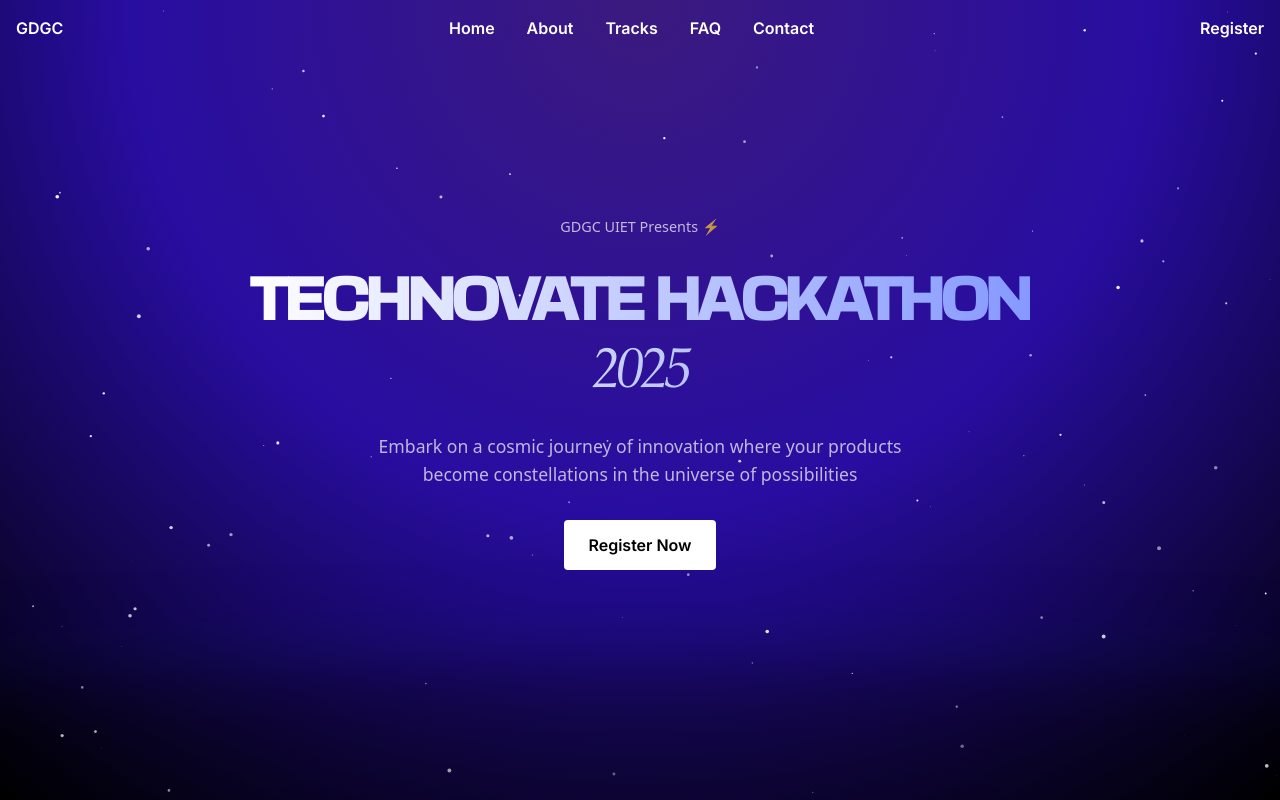
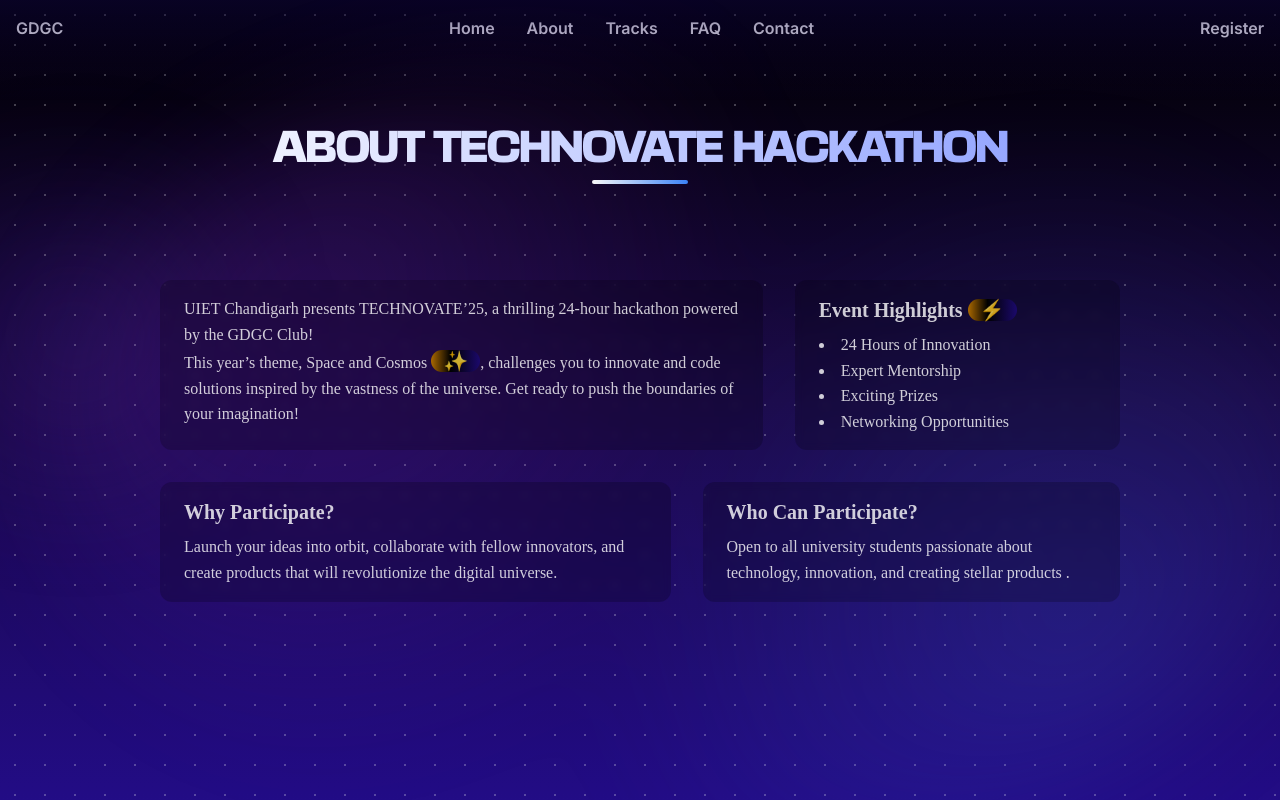
Before and after one commit to kapilovsky/technovate, a Vue app: page /about in a window 1280 px wide. Built offline with nearby package versions, Linux system fonts and the light colour scheme.

Commit message:
added vue router and about page

```diff
--- a/package.json
+++ b/package.json
@@ -10,7 +10,8 @@
     "preview": "vite preview"
   },
   "dependencies": {
-    "vue": "^3.5.13"
+    "vue": "^3.5.13",
+    "vue-router": "^4.5.0"
   },
   "devDependencies": {
     "@vitejs/plugin-vue": "^5.2.1",
--- a/src/App.vue
+++ b/src/App.vue
@@ -1,9 +1,23 @@
 <script setup>
-import LandingPage from "./LandingPage.vue";
+import { RouterView } from "vue-router";
 </script>
 
 <template>
-  <LandingPage />
+  <RouterView v-slot="{ Component }">
+    <Transition name="fade" mode="out-in">
+      <component :is="Component" />
+    </Transition>
+  </RouterView>
 </template>
 
-<style scoped></style>
+<style>
+.fade-enter-active,
+.fade-leave-active {
+  transition: opacity 0.3s ease;
+}
+
+.fade-enter-from,
+.fade-leave-to {
+  opacity: 0;
+}
+</style>
--- a/src/LandingPage.vue
+++ /dev/null
@@ -1,9 +0,0 @@
-<script setup>
-import HeroSection from "./components/HeroSection.vue";
-</script>
-
-<template>
-  <HeroSection msg="Hello World" />
-</template>
-
-<style scoped></style>
--- a/src/assets/output.css
+++ b/src/assets/output.css
@@ -562,6 +562,27 @@
   position: relative;
 }
 
+.mx-auto {
+  margin-left: auto;
+  margin-right: auto;
+}
+
+.mb-16 {
+  margin-bottom: 4rem;
+}
+
+.mb-2 {
+  margin-bottom: 0.5rem;
+}
+
+.mt-8 {
+  margin-top: 2rem;
+}
+
+.mt-16 {
+  margin-top: 4rem;
+}
+
 .flex {
   display: flex;
 }
@@ -570,12 +591,28 @@
   display: none;
 }
 
+.h-1 {
+  height: 0.25rem;
+}
+
+.w-24 {
+  width: 6rem;
+}
+
 .w-full {
   width: 100%;
 }
 
-.grow {
-  flex-grow: 1;
+.max-w-5xl {
+  max-width: 64rem;
+}
+
+.flex-\[1\.5\] {
+  flex: 1.5;
+}
+
+.flex-\[3\] {
+  flex: 3;
 }
 
 .transform {
@@ -586,24 +623,85 @@
   resize: both;
 }
 
+.list-inside {
+  list-style-position: inside;
+}
+
+.list-disc {
+  list-style-type: disc;
+}
+
+.flex-col {
+  flex-direction: column;
+}
+
 .justify-between {
   justify-content: space-between;
-}
-
-.gap-4 {
-  gap: 1rem;
 }
 
 .gap-8 {
   gap: 2rem;
 }
 
+.rounded-full {
+  border-radius: 9999px;
+}
+
+.rounded-xl {
+  border-radius: 0.75rem;
+}
+
 .border {
   border-width: 1px;
 }
 
+.bg-black\/20 {
+  background-color: rgb(0 0 0 / 0.2);
+}
+
+.bg-transparent {
+  background-color: transparent;
+}
+
+.bg-gradient-to-r {
+  background-image: linear-gradient(to right, var(--tw-gradient-stops));
+}
+
+.from-\[\#f8f8f8\] {
+  --tw-gradient-from: #f8f8f8 var(--tw-gradient-from-position);
+  --tw-gradient-to: rgb(248 248 248 / 0) var(--tw-gradient-to-position);
+  --tw-gradient-stops: var(--tw-gradient-from), var(--tw-gradient-to);
+}
+
+.to-blue-500 {
+  --tw-gradient-to: #3b82f6 var(--tw-gradient-to-position);
+}
+
 .p-4 {
   padding: 1rem;
+}
+
+.px-3 {
+  padding-left: 0.75rem;
+  padding-right: 0.75rem;
+}
+
+.px-6 {
+  padding-left: 1.5rem;
+  padding-right: 1.5rem;
+}
+
+.text-left {
+  text-align: left;
+}
+
+.text-xl {
+  font-size: 1.25rem;
+  line-height: 1.75rem;
+}
+
+.font-bold {
+  font-weight: 700;
 }
 
 .uppercase {
@@ -612,6 +710,11 @@
 
 .italic {
   font-style: italic;
+}
+
+.text-white {
+  --tw-text-opacity: 1;
+  color: rgb(255 255 255 / var(--tw-text-opacity, 1));
 }
 
 .blur {
@@ -623,6 +726,12 @@
   filter: var(--tw-blur) var(--tw-brightness) var(--tw-contrast) var(--tw-grayscale) var(--tw-hue-rotate) var(--tw-invert) var(--tw-saturate) var(--tw-sepia) var(--tw-drop-shadow);
 }
 
+.backdrop-blur-sm {
+  --tw-backdrop-blur: blur(4px);
+  -webkit-backdrop-filter: var(--tw-backdrop-blur) var(--tw-backdrop-brightness) var(--tw-backdrop-contrast) var(--tw-backdrop-grayscale) var(--tw-backdrop-hue-rotate) var(--tw-backdrop-invert) var(--tw-backdrop-opacity) var(--tw-backdrop-saturate) var(--tw-backdrop-sepia);
+  backdrop-filter: var(--tw-backdrop-blur) var(--tw-backdrop-brightness) var(--tw-backdrop-contrast) var(--tw-backdrop-grayscale) var(--tw-backdrop-hue-rotate) var(--tw-backdrop-invert) var(--tw-backdrop-opacity) var(--tw-backdrop-saturate) var(--tw-backdrop-sepia);
+}
+
 .transition {
   transition-property: color, background-color, border-color, text-decoration-color, fill, stroke, opacity, box-shadow, transform, filter, -webkit-backdrop-filter;
   transition-property: color, background-color, border-color, text-decoration-color, fill, stroke, opacity, box-shadow, transform, filter, backdrop-filter;
--- /dev/null
+++ b/src/components/Navbar.vue
@@ -0,0 +1,19 @@
+<template>
+  <nav class="flex justify-between w-full p-4 text-white bg-transparent">
+    <div>GDGC</div>
+    <div class="flex gap-8">
+      <router-link to="/">Home</router-link>
+      <router-link to="/about">About</router-link>
+      <a href="#">Tracks</a>
+      <a href="#">FAQ</a>
+      <a href="#">Contact</a>
+    </div>
+    <div>
+      <button>Register</button>
+    </div>
+  </nav>
+</template>
+
+<script setup>
+import { RouterLink } from "vue-router";
+</script>
--- /dev/null
+++ b/src/router/index.js
@@ -0,0 +1,23 @@
+import { createRouter, createWebHistory } from "vue-router";
+import HeroSection from "../views/HeroSection.vue";
+
+const router = createRouter({
+  history: createWebHistory(import.meta.env.BASE_URL),
+  routes: [
+    {
+      path: "/",
+      name: "home",
+      component: HeroSection,
+    },
+    {
+      path: "/about",
+      name: "about",
+      // route level code-splitting
+      // this generates a separate chunk (About.[hash].js) for this route
+      // which is lazy-loaded when the route is visited.
+      component: () => import("../views/About.vue"),
+    },
+  ],
+});
+
+export default router;
--- a/src/style.css
+++ b/src/style.css
@@ -1,3 +1,4 @@
 body {
   background-color: #080808;
+  font-family: Neue Montreal;
 }
--- /dev/null
+++ b/src/views/About.vue
@@ -0,0 +1,229 @@
+<template>
+  <section class="about-section">
+    <div class="stars-overlay"></div>
+    <Navbar />
+    <div class="content-wrapper mt-16 max-w-5xl mx-auto">
+      <div class="heading">About Technovate Hackathon</div>
+      <div
+        class="w-24 h-1 bg-gradient-to-r from-[#f8f8f8] to-blue-500 mx-auto rounded-full mb-16"
+      ></div>
+
+      <div class="flex flex-col gap-8 content">
+        <div class="flex gap-8 text-left">
+          <div
+            class="bg-black/20 backdrop-blur-sm flex-[3] p-4 px-6 rounded-xl"
+          >
+            UIET Chandigarh presents TECHNOVATE’25, a thrilling 24-hour
+            hackathon powered by the GDGC Club! <br />
+            This year’s theme, Space and Cosmos
+            <span class="text-xl gradient-span px-3 rounded-xl">✨</span>,
+            challenges you to innovate and code solutions inspired by the
+            vastness of the universe. Get ready to push the boundaries of your
+            imagination!
+          </div>
+          <div
+            class="bg-black/20 backdrop-blur-sm flex-[1.5] p-4 px-6 rounded-xl"
+          >
+            <h1 class="text-xl font-bold mb-2">
+              Event Highlights
+              <span class="text-xl gradient-span px-3 rounded-xl">⚡</span>
+            </h1>
+            <ul class="list-disc list-inside">
+              <li>24 Hours of Innovation</li>
+              <li>Expert Mentorship</li>
+              <li>Exciting Prizes</li>
+              <li>Networking Opportunities</li>
+            </ul>
+          </div>
+        </div>
+        <div class="flex gap-8 text-left">
+          <div class="bg-black/20 backdrop-blur-sm p-4 px-6 rounded-xl">
+            <h1 class="text-xl font-bold mb-2">Why Participate?</h1>
+            Launch your ideas into orbit, collaborate with fellow innovators,
+            and create products that will revolutionize the digital universe.
+          </div>
+          <div class="bg-black/20 backdrop-blur-sm p-4 px-6 rounded-xl">
+            <h1 class="text-xl font-bold mb-2">Who Can Participate?</h1>
+            Open to all university students passionate about technology,
+            innovation, and creating stellar products .
+          </div>
+        </div>
+      </div>
+    </div>
+    <div class="gradient-overlay"></div>
+  </section>
+</template>
+
+<style scoped>
+.about-section {
+  min-height: 100vh;
+  background: linear-gradient(to bottom, #000000, #1a0846, #280da1d1);
+  /* background: radial-gradient(
+    circle at bottom,
+    var(--gradient-start) 0%,
+    var(--gradient-middle) 50%,
+    var(--gradient-end) 100%
+  ); */
+  position: relative;
+  overflow: hidden;
+}
+
+.gradient-span {
+  background: linear-gradient(
+    to right,
+    #ff9d00 -20%,
+    #000000 40%,
+    #280da1 130%
+  );
+}
+
+.stars-overlay {
+  position: absolute;
+  top: 0;
+  left: 0;
+  width: 100%;
+  height: 100%;
+  background-image: radial-gradient(
+    circle at center,
+    rgba(255, 255, 255, 0.5) 1.2px,
+    transparent 1px
+  );
+  background-size: 30px 30px;
+  opacity: 0.5;
+  pointer-events: none;
+}
+
+.content-wrapper {
+  position: relative;
+  z-index: 2;
+}
+
+.heading {
+  font-family: Basement;
+  font-size: 2.5rem;
+  background: linear-gradient(to right, #ffffff, #8599ff);
+  -webkit-background-clip: text;
+  background-clip: text;
+  -webkit-text-fill-color: transparent;
+  text-transform: uppercase;
+  letter-spacing: -2px;
+  text-align: center;
+}
+
+.gradient-overlay {
+  position: absolute;
+  top: -100px;
+  left: 0;
+  width: 100%;
+  height: 200px;
+  background: linear-gradient(to top, transparent, hwb(251 2% 72%));
+  pointer-events: none;
+}
+
+.about-section::before,
+.about-section::after {
+  content: "";
+  position: absolute;
+  width: 300px;
+  height: 300px;
+  border-radius: 50%;
+  background: radial-gradient(
+    circle at center,
+    rgba(59, 26, 126, 0.4),
+    transparent
+  );
+  filter: blur(60px);
+  animation: float 10s infinite alternate ease-in-out;
+}
+
+.about-section::before {
+  top: 20%;
+  left: -100px;
+}
+
+.about-section::after {
+  bottom: 20%;
+  right: -100px;
+  animation-delay: -5s;
+}
+
+@keyframes float {
+  0% {
+    transform: translate(0, 0);
+  }
+  100% {
+    transform: translate(50px, 50px);
+  }
+}
+
+/* Add nebula effect */
+.about-section::after {
+  content: "";
+  position: absolute;
+  top: 0;
+  left: 0;
+  width: 100%;
+  height: 100%;
+  background: radial-gradient(
+      circle at 20% 30%,
+      rgba(138, 43, 226, 0.2),
+      transparent 40%
+    ),
+    radial-gradient(circle at 80% 70%, rgba(65, 105, 225, 0.2), transparent 40%);
+  pointer-events: none;
+}
+
+/* Optional: Add animated particles */
+@keyframes particle-float {
+  0%,
+  100% {
+    transform: translateY(0);
+  }
+  50% {
+    transform: translateY(-20px);
+  }
+}
+
+.particle {
+  position: absolute;
+  width: 2px;
+  height: 2px;
+  background: rgba(255, 255, 255, 0.5);
+  border-radius: 50%;
+  animation: particle-float 4s infinite ease-in-out;
+}
+
+.content {
+  color: rgba(255, 255, 255, 0.8);
+  line-height: 1.6;
+}
+
+/* Responsive adjustments */
+@media (max-width: 768px) {
+  .heading {
+    font-size: 2rem;
+  }
+
+  .about-section {
+    padding: 3rem 1rem;
+  }
+}
+</style>
+
+<script setup>
+import { onMounted } from "vue";
+import Navbar from "../components/Navbar.vue";
+
+// Optional: Add dynamic particles
+onMounted(() => {
+  const section = document.querySelector(".about-section");
+  for (let i = 0; i < 20; i++) {
+    const particle = document.createElement("div");
+    particle.className = "particle";
+    particle.style.left = `${Math.random() * 100}%`;
+    particle.style.top = `${Math.random() * 100}%`;
+    particle.style.animationDelay = `${Math.random() * 4}s`;
+    section.appendChild(particle);
+  }
+});
+</script>
--- a/src/components/HeroSection.vue
+++ b/src/views/HeroSection.vue
@@ -1,5 +1,6 @@
 <script setup>
 import { onMounted, ref } from "vue";
+import Navbar from "../components/Navbar.vue";
 const canvasRef = ref(null);
 const particles = ref([]);
 
@@ -57,19 +58,7 @@
 <template>
   <div class="landing-page">
     <canvas ref="canvasRef" class="particles"></canvas>
-    <nav class="flex justify-between w-full p-4">
-      <div>GDGC</div>
-      <div class="flex gap-8">
-        <a href="#">Home</a>
-        <a href="#">About</a>
-        <a href="#">Tracks</a>
-        <a href="#">FAQ</a>
-        <a href="#">Contact</a>
-      </div>
-      <div>
-        <button>Register</button>
-      </div>
-    </nav>
+    <Navbar />
 
     <div class="content">
       <div class="header">GDGC UIET Presents ⚡️</div>
@@ -87,11 +76,16 @@
       <button class="register-button">Register Now</button>
     </div>
 
-    <div class="ellipse"></div>
+    <!-- <div class="ellipse"></div> -->
   </div>
 </template>
 
-<style scoped>
+<style>
+:root {
+  --gradient-start: #3b1a7e;
+  --gradient-middle: #280da1;
+  --gradient-end: #000000;
+}
 @font-face {
   font-family: Basement;
   src: url("../assets/fonts/BasementGrotesque-Black_v1.202.otf");
@@ -100,9 +94,9 @@
   min-height: 100vh;
   background: radial-gradient(
     circle at top,
-    #3b1a7e 0%,
-    #280da1 50%,
-    #000000 100%
+    var(--gradient-start) 0%,
+    var(--gradient-middle) 50%,
+    var(--gradient-end) 100%
   );
   color: white;
   position: relative;
```
Also changed, not shown: src/main.js (+6 -1 lines), 1 other file (tests, documents, lock files or other folders).
